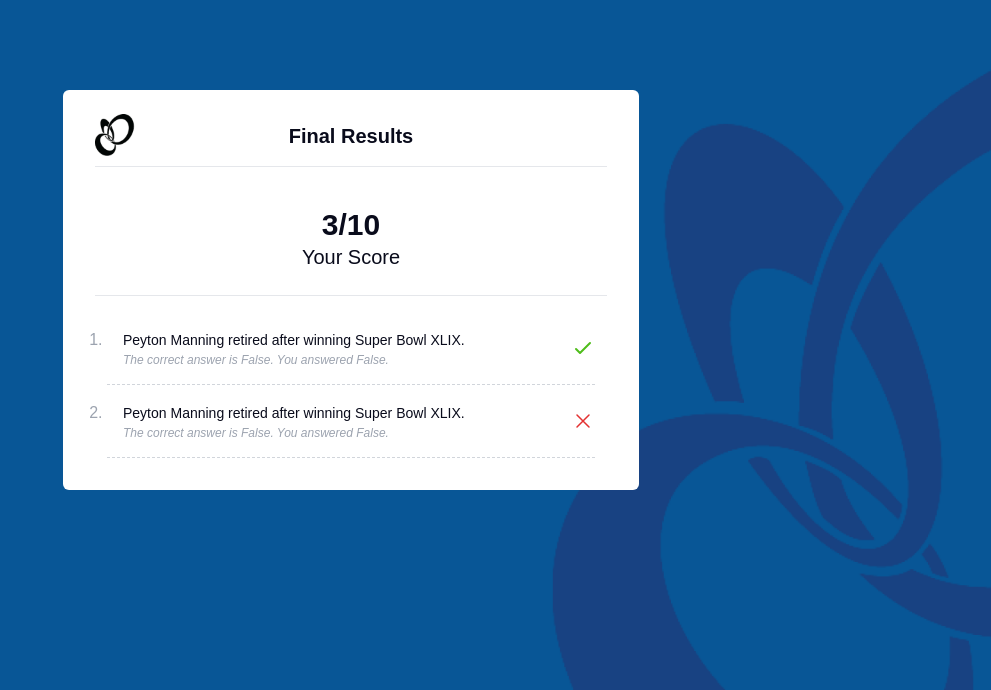
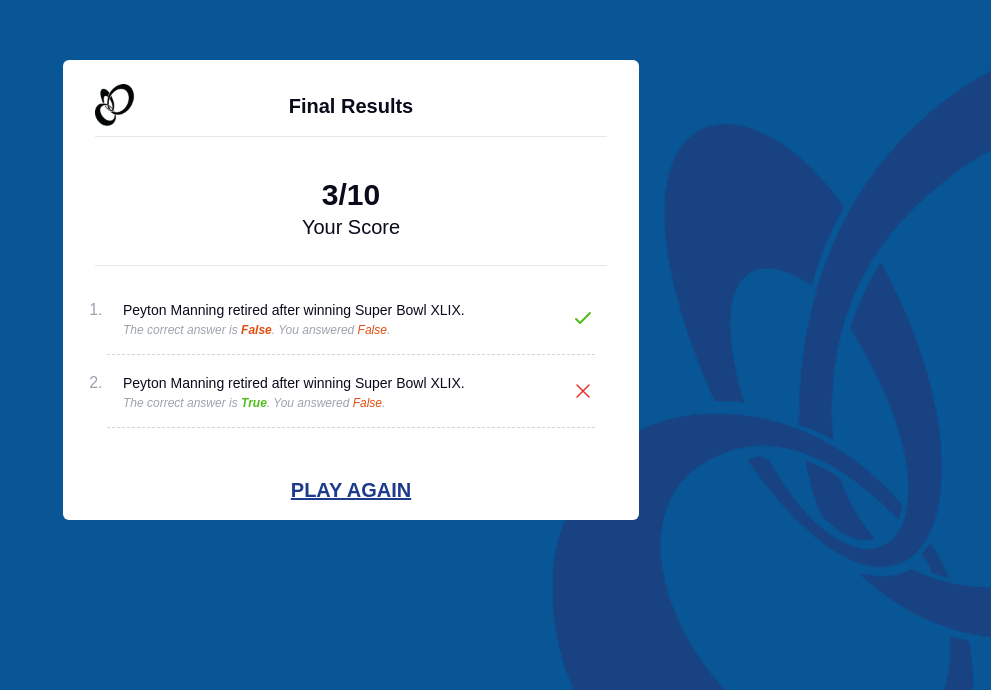
Before and after one commit to jomar567/trivia-app, a React (Create React App) app: page /result in a window 1280 px wide. Shown: the part 110-800 px from the top of the page, without its empty margins (289-1280 px from the left). Built offline with nearby package versions, Linux system fonts and the light colour scheme.

Commit message:
missing ui in result

```diff
--- a/src/components/ResultSection.jsx
+++ b/src/components/ResultSection.jsx
@@ -1,6 +1,7 @@
 import React from 'react'
 import { HiOutlineCheck } from 'react-icons/hi'
 import { HiOutlineXMark } from 'react-icons/hi2'
+import { NavLink } from 'react-router-dom'
 
 const ResultSection = () => {
   return (
@@ -20,13 +21,14 @@ const ResultSection = () => {
             <p className='text-xl'>Your Score</p>
           </div>
 
-          <ol className='list-decimal py-4 px-3 marker:text-gray-400'>
+          <ol className='list-decimal py-4 px-3 marker:text-gray-400 mb-8'>
             <li className='pl-4 border-b border-dashed border-b-gray-300 py-4'>
               <div className='flex justify-between items-center'>
                 <p className=' leading-6 text-sm'>
                   Peyton Manning retired after winning Super Bowl XLIX.
                   <span className=' italic font-light block text-gray-400 text-xs'>
-                    The correct answer is False. You answered False.
+                    The correct answer is <span className='font-semibold text-orange'>False</span>.
+                    You answered <span className='font-light text-orange'>False</span>.
                   </span>
                 </p>
                 <HiOutlineCheck className='text-2xl text-green' />
@@ -37,13 +39,17 @@ const ResultSection = () => {
                 <p className=' leading-6 text-sm'>
                   Peyton Manning retired after winning Super Bowl XLIX.
                   <span className=' italic font-light block text-gray-400 text-xs'>
-                    The correct answer is False. You answered False.
+                    The correct answer is <span className='font-semibold text-green'>True</span>.
+                    You answered <span className='font-light text-orange'>False</span>.
                   </span>
                 </p>
                 <HiOutlineXMark className='text-2xl text-red font-bold' />
               </div>
             </li>
           </ol>
+          <NavLink to="/quiz" className="text-xl underline text-blue-900 font-semibold text-center">
+             <h1 className="text-center">PLAY AGAIN</h1>
+          </NavLink>
         </div>
       </div>
     </section>
```
